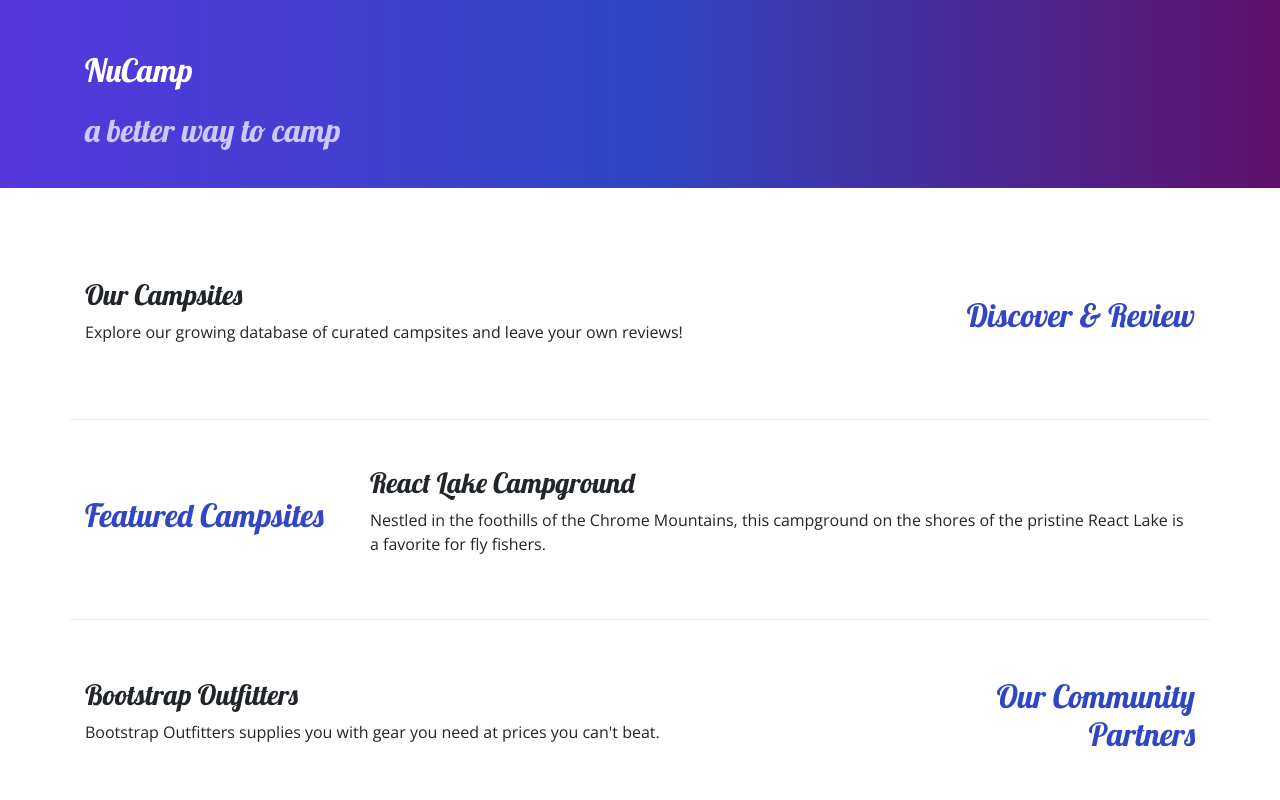
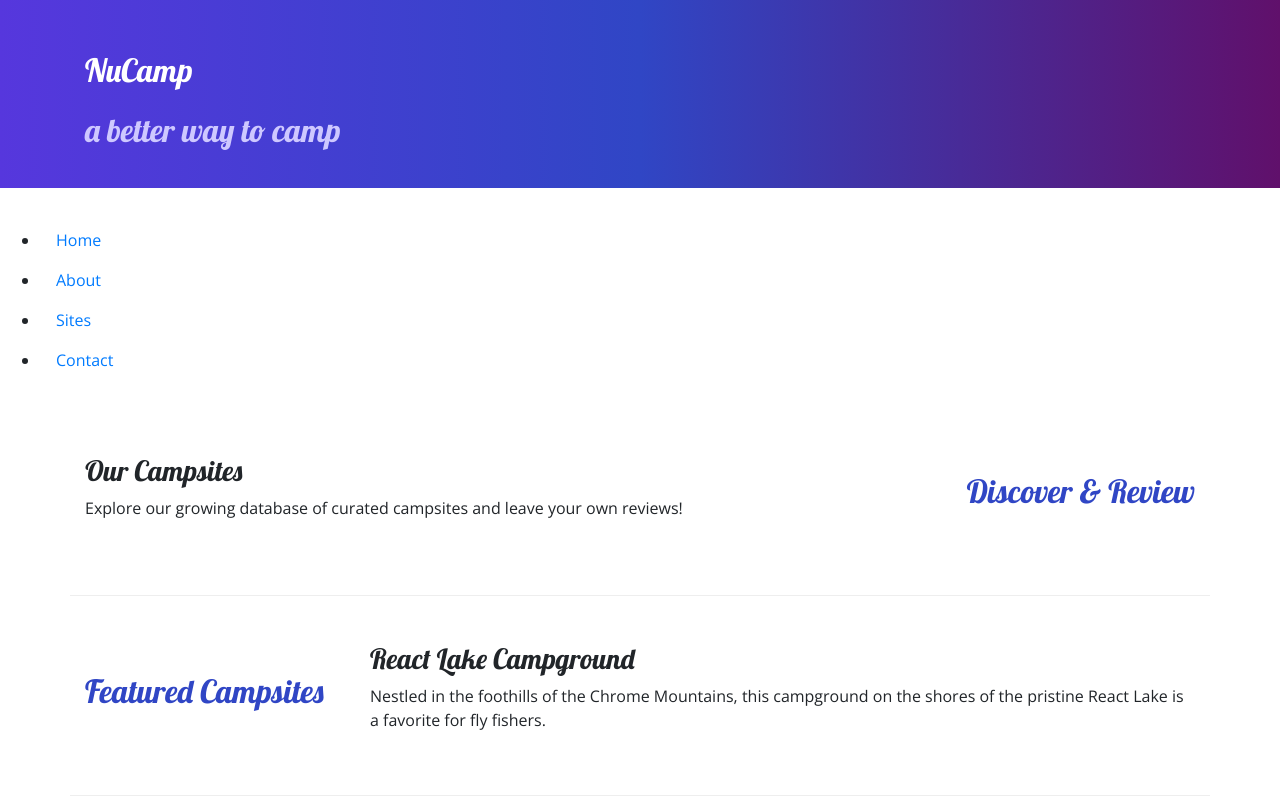
Before and after one commit to stevenCsaunders/nucampsite, a website: page index.html in a window 1280 px wide. Shown: the top 800 px of the page. Drawn offline with nearby package versions, Linux system fonts and the light colour scheme.

Commit message:
added html for site navigation

```diff
--- a/index.html
+++ b/index.html
@@ -21,6 +21,15 @@
 			</div>
 		</div>
 	</header>
+
+	<nav>
+		<ul>
+			<li class="nav-item active"><a class="nav-link" href="./index.html" >Home</a></li>
+			<li class="nav-item"><a class="nav-link" href="./about-us.html" >About</a></li>
+			<li class="nav-item"><a class="nav-link" href="./sites.html" >Sites</a></li>
+			<li class="nav-item"><a class="nav-link" href="./contact.html" >Contact</a></li>
+		</ul>
+	</nav>
 
 	<div class="container">
 		<div class="row row-content align-items-center">
```
